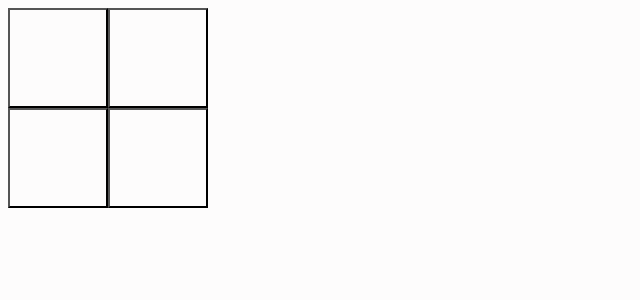
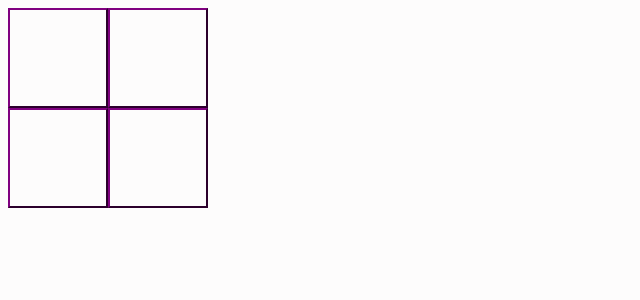
Before and after one commit to Scrappyz/Tic-Tac-Toe, a React (Vite) app: page / in a window 1280 px wide. Shown: the top 300 px of the page, without its empty margins (0-640 px from the left). Built offline with nearby package versions, Linux system fonts and the light colour scheme.

Commit message:
Added custom styling

```diff
--- a/src/App.jsx
+++ b/src/App.jsx
@@ -15,12 +15,24 @@ function App() {
   // Callback function to track turn
   const setTurn = (n) => {
     turn = n;
-    alert(turn);
+    // alert(turn);
+  }
+
+  const board = {
+    height: "200px",
+    width: "200px"
+  }
+
+  const button = {
+    backgroundColor: "transparent",
+    color: "black",
+    borderColor: "purple",
+    fontSize: "80px"
   }
 
   return (
     <>
-      <TicTacToe area={2} players={['O', 'X']} checkWinner={getWinner} turnCounter={setTurn} />
+      <TicTacToe area={2} players={['O', 'X']} checkWinner={getWinner} turnCounter={setTurn} boardStyle={board} buttonStyle={button} />
     </>
   )
 }
--- a/src/components/TicTacToe/TicTacToe.jsx
+++ b/src/components/TicTacToe/TicTacToe.jsx
@@ -74,13 +74,22 @@ function TicTacToe(props) {
         setTurnCount(turnCount + 1);
     }
 
+    const boardStyle = {
+        ...props.boardStyle,
+        display: "grid",
+        gridTemplateColumns: templateColumn,
+        gridTemplateRows: templateRow
+    }
+
+    const buttonStyle = props.buttonStyle;
+
     return (
-        <div className="board" style={{ gridTemplateColumns: templateColumn, gridTemplateRows: templateRow }}>
+        <div style={boardStyle}>
             {board.map((row, rowIndex) => (
                 row.map((cell, colIndex) => (
                     <button
                         type="button"
-                        className="board-btn"
+                        style={buttonStyle}
                         onClick={() => handleClick(rowIndex, colIndex)}
                     >
                         {cell}
@@ -97,14 +106,27 @@ TicTacToe.propTypes = {
     columnWidth: PropTypes.string,
     rowHeight: PropTypes.string,
     checkWinner: PropTypes.func,
-    turnCounter: PropTypes.func
+    turnCounter: PropTypes.func,
+    boardStyle: PropTypes.object,
+    buttonStyle: PropTypes.object
 };
 
 TicTacToe.defaultProps = {
     area: 3,
     players: ['O', 'X'],
     columnWidth: "100px",
-    rowHeight: "100px"
+    rowHeight: "100px",
+    boardStyle: {
+        display: "grid",
+        height: "300px",
+        width: "300px"
+    },
+    buttonStyle: {
+        color: "black",
+        backgroundColor: "transparent",
+        borderColor: "black",
+        fontSize: "80px"
+    }
 };
 
 export default TicTacToe;
```
